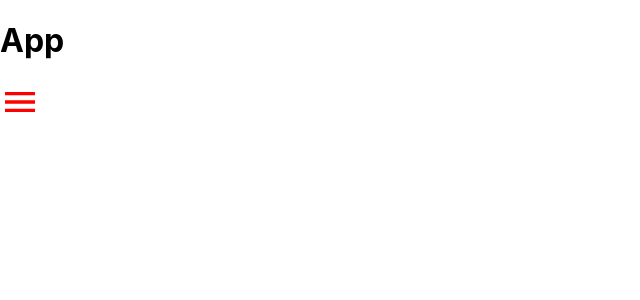
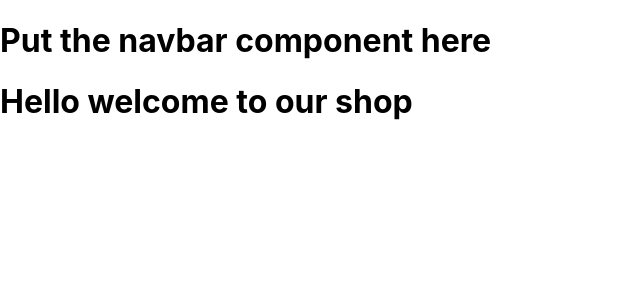
Before and after one commit to github-luciano/react-shopping-cart, a React (Create React App) app: page /shop in a window 1280 px wide. Shown: the top 300 px of the page, without its empty margins (0-640 px from the left). Built offline with nearby package versions, Linux system fonts and the light colour scheme.

Commit message:
feature: added routes, shop and home page

```diff
--- a/package.json
+++ b/package.json
@@ -10,6 +10,7 @@
     "@testing-library/user-event": "^12.1.10",
     "react": "^17.0.2",
     "react-dom": "^17.0.2",
+    "react-router-dom": "^6.0.2",
     "react-scripts": "4.0.3",
     "sass": "^1.43.4",
     "web-vitals": "^1.0.1"
--- a/src/App.js
+++ b/src/App.js
@@ -1,11 +1,20 @@
+import React from 'react';
+import { BrowserRouter, Routes, Route } from 'react-router-dom';
 import './styles/App.scss';
 import Menu from '@material-ui/icons/Menu';
+import Home from './components/Home';
+import Shop from './components/Shop';
 
 function App() {
   return (
     <div className="App">
-      <h1>App</h1>
-      <Menu style={{ color: 'red', fontSize: '40px' }} />
+      <h1>Put the navbar component here</h1>
+      <BrowserRouter>
+        <Routes>
+          <Route path="/" exact element={<Home />} />
+          <Route path="/shop" element={<Shop />} />
+        </Routes>
+      </BrowserRouter>
     </div>
   );
 }
--- /dev/null
+++ b/src/components/Home.js
@@ -0,0 +1,11 @@
+import React from 'react';
+
+const Home = () => {
+  return(
+    <div className="home-page">
+      <h1>Home Page</h1>
+    </div>
+  )
+}
+
+export default Home;
--- /dev/null
+++ b/src/components/Shop.js
@@ -0,0 +1,11 @@
+import React from 'react';
+
+const Shop = () => {
+  return(
+    <div className="shop-page">
+      <h1>Hello welcome to our shop</h1>
+    </div>
+  )
+}
+
+export default Shop;
```
Also changed, not shown: 2 other files (tests, documents, lock files or other folders).
